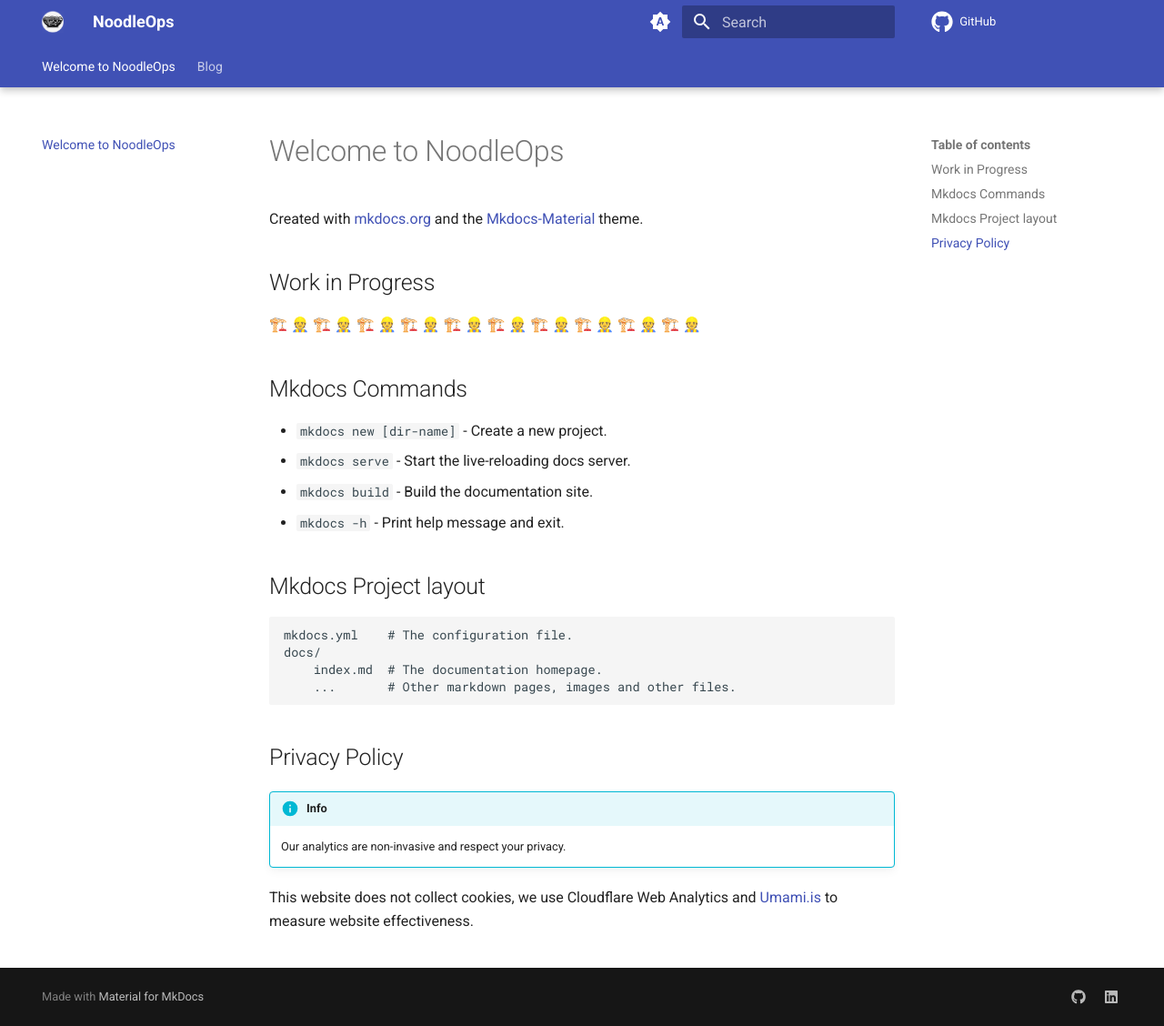
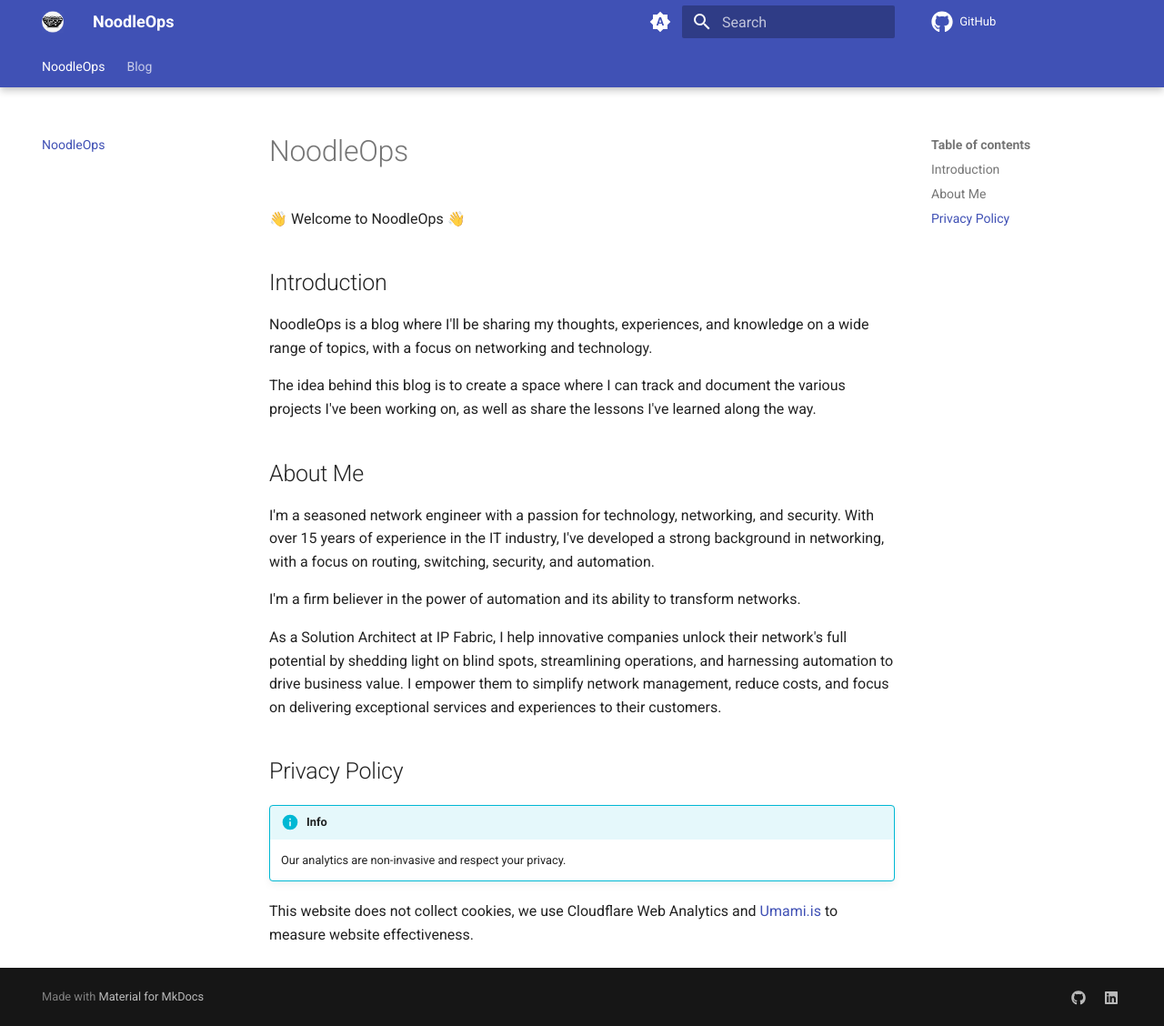
Before and after one commit to sdargoeuves/noodleops-mkdocs, an MkDocs documentation site: the page built from docs/index.md, in a window 1280 px wide and 1128 px high. Shown: the whole window at 91% size. Built offline with MkDocs 1.6.1 and Material for MkDocs 9.7.7, drawn with Linux system fonts in a browser that asks for light colours; comment, search, counter and statistics services are not loaded.

Commit message:
new blog homage

```diff
--- a/docs/index.md
+++ b/docs/index.md
@@ -1,24 +1,20 @@
-# Welcome to NoodleOps
+# NoodleOps
 
-Created with [mkdocs.org](https://www.mkdocs.org) and the [Mkdocs-Material](https://squidfunk.github.io/mkdocs-material/) theme.
+👋 Welcome to NoodleOps 👋
 
-## Work in Progress
+## Introduction
 
-🏗️ 👷 🏗️ 👷 🏗️ 👷 🏗️ 👷 🏗️ 👷 🏗️ 👷 🏗️ 👷 🏗️ 👷 🏗️ 👷 🏗️ 👷
+NoodleOps is a blog where I'll be sharing my thoughts, experiences, and knowledge on a wide range of topics, with a focus on networking and technology.
 
-## Mkdocs Commands
+The idea behind this blog is to create a space where I can track and document the various projects I've been working on, as well as share the lessons I've learned along the way.
 
-* `mkdocs new [dir-name]` - Create a new project.
-* `mkdocs serve` - Start the live-reloading docs server.
-* `mkdocs build` - Build the documentation site.
-* `mkdocs -h` - Print help message and exit.
+## About Me
 
-## Mkdocs Project layout
+I'm a seasoned network engineer with a passion for technology, networking, and security. With over 15 years of experience in the IT industry, I've developed a strong background in networking, with a focus on routing, switching, security, and automation.
 
-    mkdocs.yml    # The configuration file.
-    docs/
-        index.md  # The documentation homepage.
-        ...       # Other markdown pages, images and other files.
+I'm a firm believer in the power of automation and its ability to transform networks.
+
+As a Solution Architect at IP Fabric, I help innovative companies unlock their network's full potential by shedding light on blind spots, streamlining operations, and harnessing automation to drive business value. I empower them to simplify network management, reduce costs, and focus on delivering exceptional services and experiences to their customers.
 
 ## Privacy Policy
 
@@ -26,4 +22,4 @@ Created with [mkdocs.org](https://www.mkdocs.org) and the [Mkdocs-Material](http
 
     Our analytics are non-invasive and respect your privacy.
 
-This website does not collect cookies, we use Cloudflare Web Analytics and [Umami.is](umami.is) to measure website effectiveness.
+This website does not collect cookies, we use Cloudflare Web Analytics and [Umami.is](https://umami.is) to measure website effectiveness.
--- a/mkdocs.yml
+++ b/mkdocs.yml
@@ -82,8 +82,8 @@ plugins:
   - blog:
       blog_toc: true
   - git-revision-date-localized:
-      enable_creation_date: false
-      fallback_to_build_date: false
+      enable_creation_date: true
+      fallback_to_build_date: true
       type: iso_date
 
 extra:
```
Also changed, not shown: docs/blog/index.md (+19 -1 lines), docs/blog/posts/2025-02-using-mkdocs-for-my-blog/index.md (added, +27 -0 lines).
